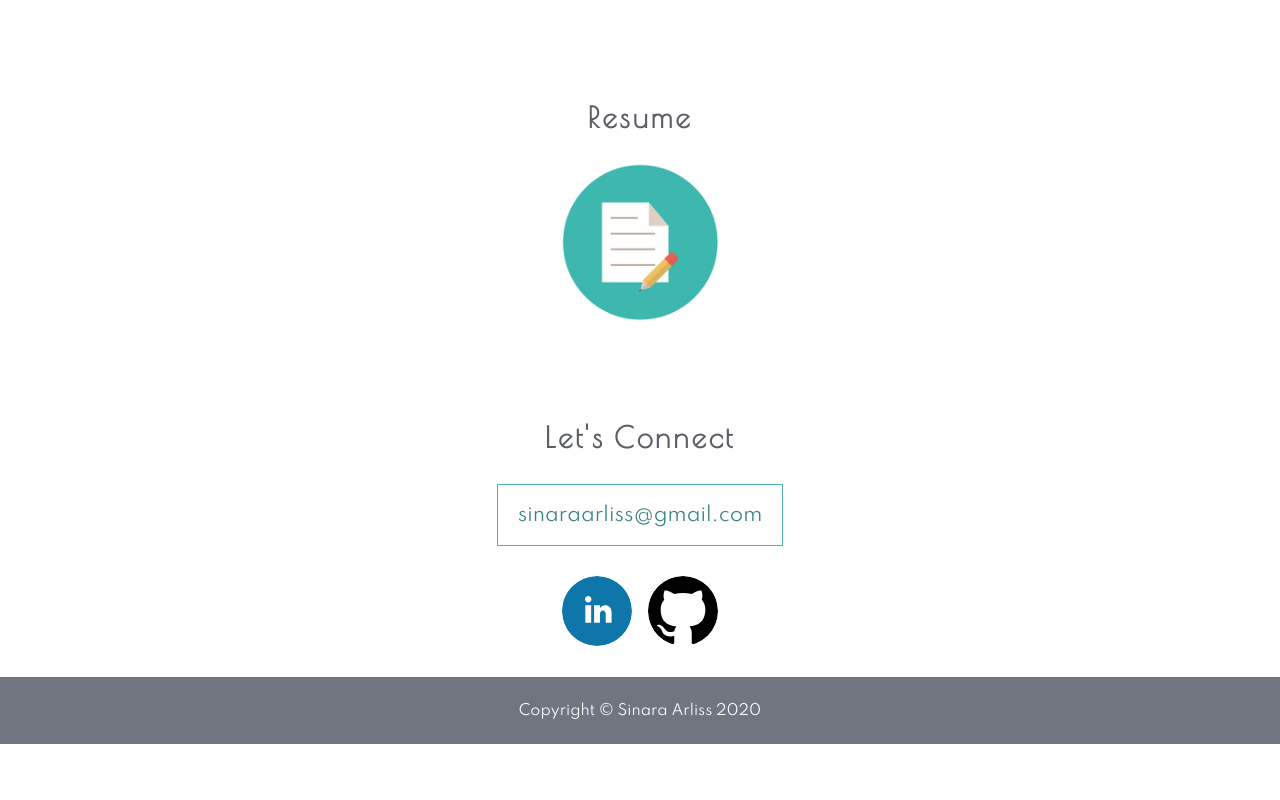
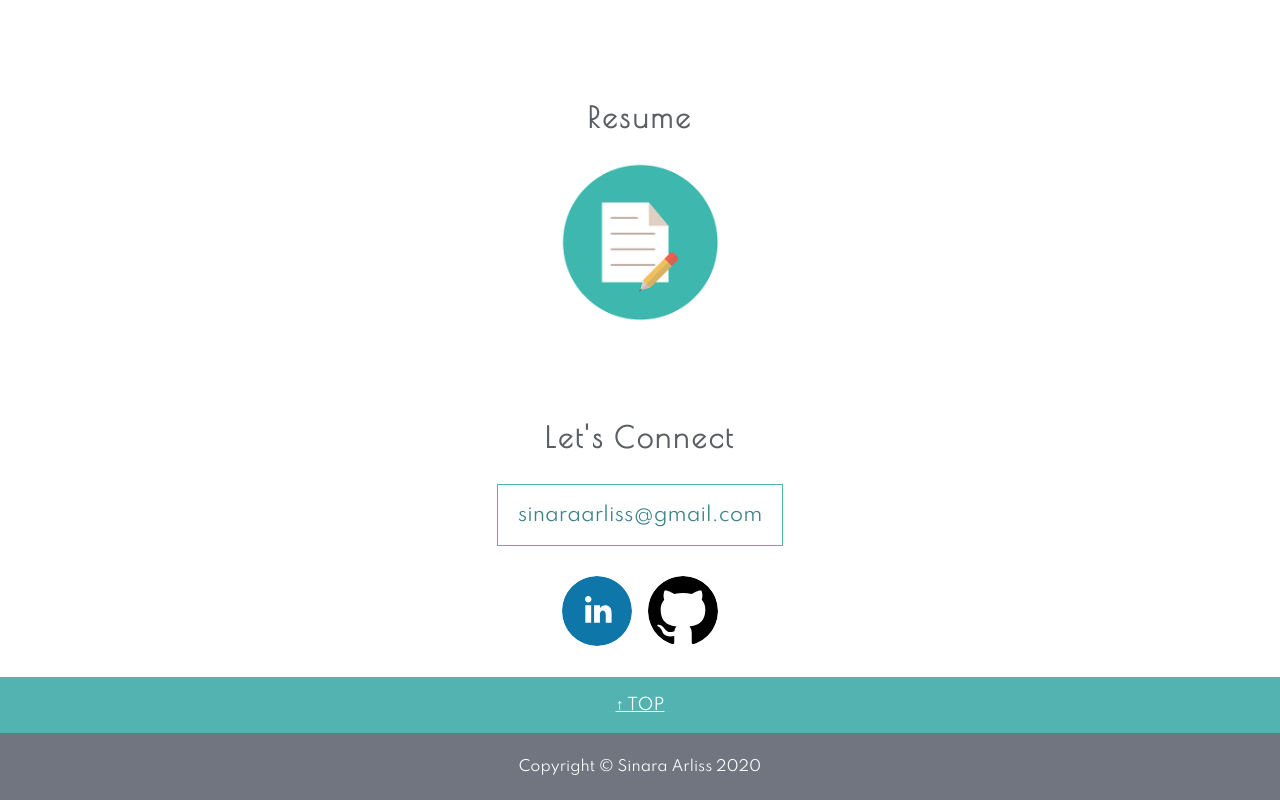
Before and after one commit to SArliss/sarliss-portfolio, a React (Create React App) app: page / in a window 1280 px wide. Shown: the part 3757-4557 px from the top of the page. Before the commit the page ends 4501 px from the top, so only its background shows below. Built offline with nearby package versions, Linux system fonts and the light colour scheme; some icons are missing.

Commit message:
Added top link, deleted unused images

```diff
--- a/src/App.css
+++ b/src/App.css
@@ -383,6 +383,23 @@ footer a:hover {
   color: rgb(89, 187, 178);
 }
 
+.top-sign {
+  text-align: center;
+  font-size: 1em;
+  padding: 1em;
+  color: white;
+  background-color:  rgb(82, 179, 177);
+}
+
+.top-sign a {
+  color: white;
+}
+
+.top-sign a:hover {
+  color: rgb(6, 37, 6);
+}
+
+
 /* SMALL SCREEN */
 @media only screen and (max-width: 769px) {
 
--- a/src/App.js
+++ b/src/App.js
@@ -16,7 +16,7 @@ class App extends React.Component {
 
   render() {
     return (
-      <div className="App">
+      <div className="App" id="sinara">
 
         <Nav />
         <Hero />
--- a/src/Components/Footer.js
+++ b/src/Components/Footer.js
@@ -3,7 +3,13 @@ import React from 'react';
 function Footer() {
   return (
     <div className="footer-wrapper">
+
+      <div className="top-sign">
+          <a href="/#sinara">↑ TOP</a>
+      </div>
+
       <footer>Copyright © <a href="mailto: sinaraarliss@gmail.com" target="_blank" rel="noopener noreferrer">Sinara Arliss</a> 2020</footer>
+
     </div>
   )
 }
--- a/src/Components/Projects.js
+++ b/src/Components/Projects.js
@@ -1,8 +1,6 @@
 import React from 'react';
 import donut from '../Images/donut.png'
 import nasa from '../Images/nasa.png'
-import numbers from '../Images/numbers.png'
-import quizly from '../Images/quizly.png'
 import doodling from '../Images/doodling.png'
 import news from '../Images/news.png'
 
```
Also changed, not shown: src/Images/numbers.png (deleted), src/Images/quizly.png (deleted).
